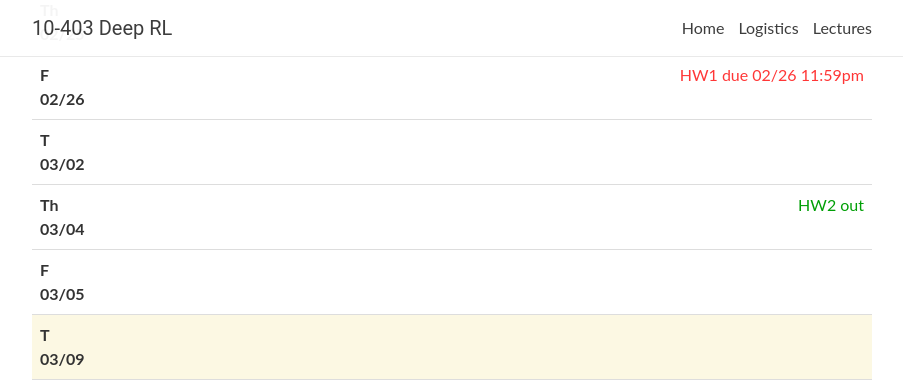
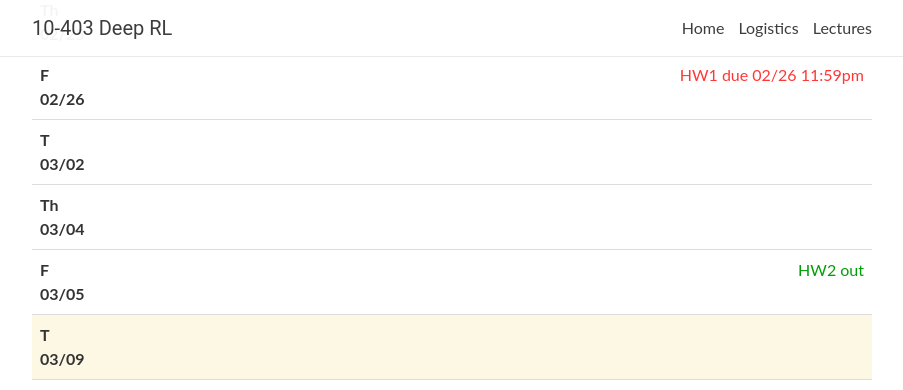
Before and after one commit to cmudeeprl/403_website, a Jekyll site: the page built from _pages/lectures.md, in a window 1280 px wide and 900 px high, scrolled down 874 px. Shown: the top 390 px of the window, without its empty margins (188-1091 px from the left). Built offline with Jekyll 4.4.1, drawn with Linux system fonts in a browser that asks for light colours; nearby versions of some CDN libraries; comment, search, counter and statistics services are not loaded.

Commit message:
fix: hw2 release date

```diff
--- a/_data/lectures.yml
+++ b/_data/lectures.yml
@@ -240,7 +240,7 @@
   video: https://scs.hosted.panopto.com/Panopto/Pages/Viewer.aspx?id=9978b80c-c003-4428-b64c-ace101196726
   readings:
     - <a href="http://incompleteideas.net/book/RLbook2018.pdf" target="_blank">S & B Textbook</a>, Ch5, Ch6
-  logistics: <span class="event">HW2 out</span>
+  logistics:
 
 - date: F 03/05
   lectuerer:
@@ -251,7 +251,7 @@
   video:
   notes:
   readings:
-  logistics:
+  logistics: <span class="event">HW2 out</span>
 
 - date: T 03/09
   lecturer:
```
